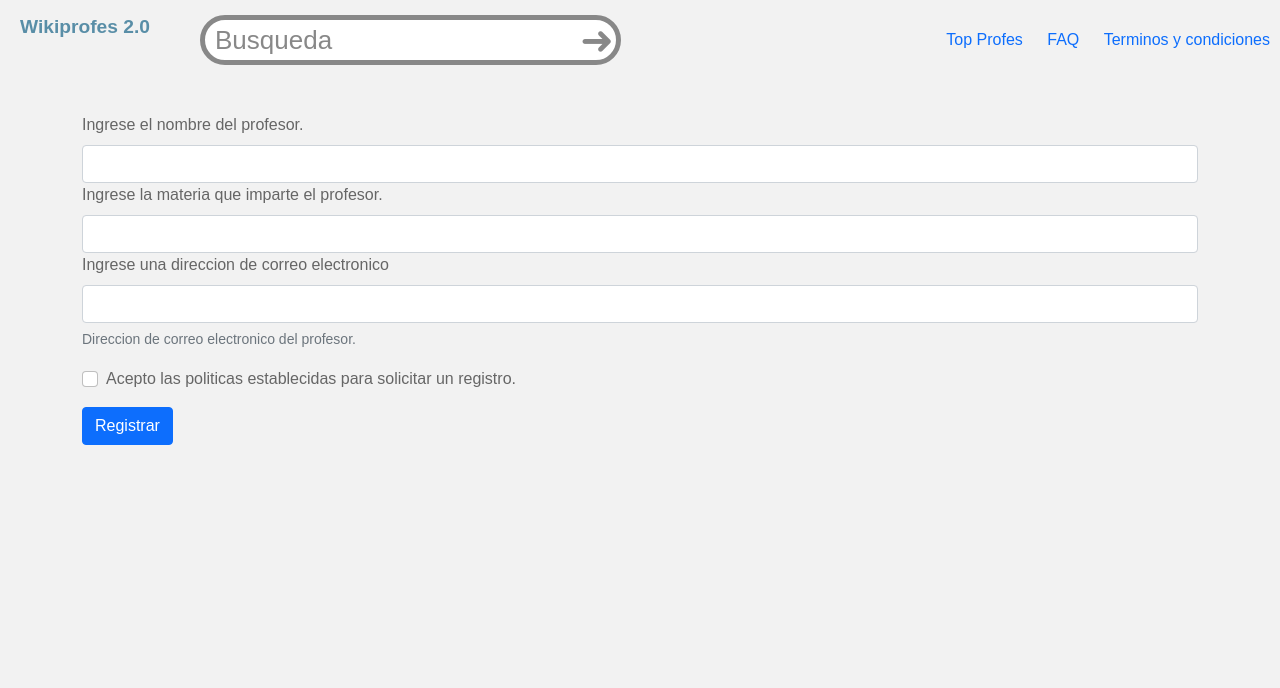
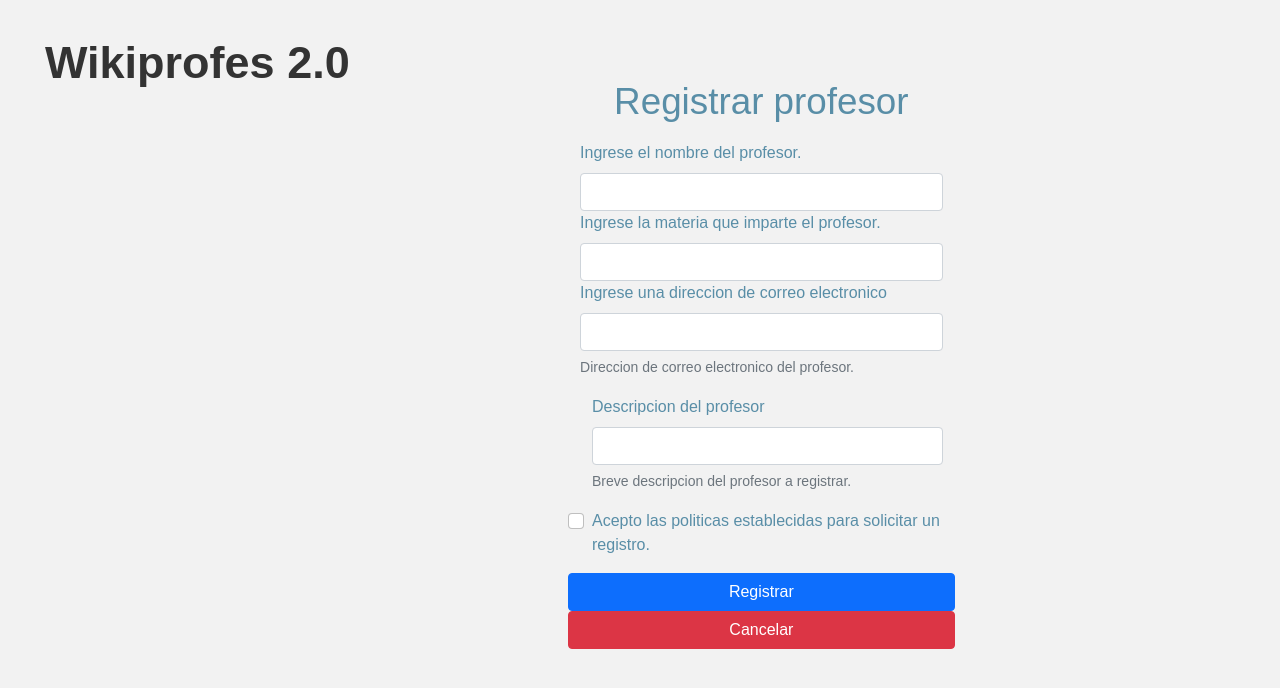
Before and after one commit to EduardoUDG/ProyectoWikiprofes, a plain HTML site: page Registro-maestro.html in a window 1280 px wide. Drawn offline with nearby package versions, Linux system fonts and the light colour scheme.

Commit message:
RegistroMaestroV2

```diff
--- a/Registro-maestro.html
+++ b/Registro-maestro.html
@@ -1,42 +1,40 @@
 <!DOCTYPE html>
 <html lang="en">
+
 <head>
     <meta charset="UTF-8">
     <meta http-equiv="X-UA-Compatible" content="IE=edge">
     <meta name="viewport" content="width=device-width, initial-scale=1.0">
     <link href="https://cdn.jsdelivr.net/npm/bootstrap@5.1.3/dist/css/bootstrap.min.css" rel="stylesheet" integrity="sha384-1BmE4kWBq78iYhFldvKuhfTAU6auU8tT94WrHftjDbrCEXSU1oBoqyl2QvZ6jIW3" crossorigin="anonymous">
+    <link href="https://cdn.jsdelivr.net/npm/bootstrap@5.1.3/dist/css/bootstrap.min.css" rel="stylesheet"
+        integrity="sha384-1BmE4kWBq78iYhFldvKuhfTAU6auU8tT94WrHftjDbrCEXSU1oBoqyl2QvZ6jIW3" crossorigin="anonymous">
     <title>Document</title>
     <link rel="stylesheet" href="header.css">
 </head>
+
 <body>
     <header id="main-header" href="#">
         <a id="logo-header" href="#">
-            <span class="site-name">Wikiprofes 2.0</span>
-        </a>
-
-        <!--Header del logo-->
-        <nav>
-            <ul>
-                <li><a href="#">Top Profes</a></li>
-                <li><a href="#">FAQ</a></li>
-                <li><a href="#">Terminos y condiciones</a></li>
-            </ul>
-        </nav>
-    </header>
-    <h1 class="h1"></h1>
-    <div class="flexsearch">
-        <div class="flexsearch--wrapper">
-            <form class="flexsearch--form" action="#" method="post">
-                <div class="flexsearch--input--wrapper">
-                    <input class="flexsearch--input" type="Busqueda" placeholder="Busqueda">
-                </div>
-                <input class="flexsearch--submit" type="submit" value="&#10140">
-            </form>
-        </div>
-    </div>
+<h1 class="h1">Wikiprofes 2.0</h1>
 
     <!--Registro de Maestros-->
     <div class="container mt-5">
+        <div class="row justify-content-center">
+            <div class="col-md-6">
+                <h1>Registrar profesor</h1>
+                <form id="FormularioParaMaestros" method="post">
+                    <div class="mb-3">
+                        <!--<label for="Nombre" class="form-label">Nombre del profesor.</label>
+                        <input type="Nombre" class="form-control" id="Nombre" aria-describedby="NombreHelp">-->
+
+                        <!-- Select -->
+                        <!--<label for="Materia" class="form-label">Materia que imparte el profesor.</label>
+                        <select class="form-select" aria-label="Default select example">-->
+                            <!--<option selected>Open this select menu</option>
+                            <option value="1">One</option>
+                            <option value="2">Two</option>
+                            <option value="3">Three</option>-->
+                        </select>
 
 
 <div class="row">
@@ -51,12 +49,24 @@
           <div id="emailHelp" class="form-text">Direccion de correo electronico del profesor.</div>
         </div>
         <div class="mb-3 form-check">
-          <input type="checkbox" class="form-check-input" id="exampleCheck1">
-          <label class="form-check-label" for="exampleCheck1">Acepto las politicas establecidas para solicitar un registro.</label>
+                        <label for="exampleInputEmail1" class="form-label">Descripcion del profesor</label>
+                        <input type="email" class="form-control" id="exampleInputEmail1" aria-describedby="emailHelp">
+                        <div id="emailHelp" class="form-text">Breve descripcion del profesor a registrar.</div>
+                    </div>
+                    <div class="mb-3 form-check">
+                        <input type="checkbox" class="form-check-input" id="exampleCheck1">
+                        <label class="form-check-label" for="exampleCheck1">Acepto las politicas establecidas para solicitar
+                            un registro.</label>
+                    </div>
+                    <button type="submit" class="btn btn-primary">Registrar</button>
+                    <button type="submit" class="btn btn-danger">Cancelar</button>
+                </form>
+            </div>
         </div>
-        <button type="submit" class="btn btn-primary">Registrar</button>
       </form>
 </div>
 </div>
+    </div>
 </body>
+
 </html>
--- a/header.css
+++ b/header.css
@@ -55,7 +55,7 @@ nav {
         margin: 0;
         padding: 0;
         list-style: none;
-        padding-: 20px;
+        padding: 20px;
     }
         nav ul li {
             display: inline-block;
```
